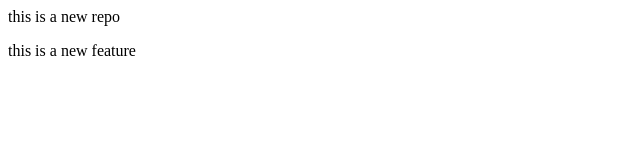
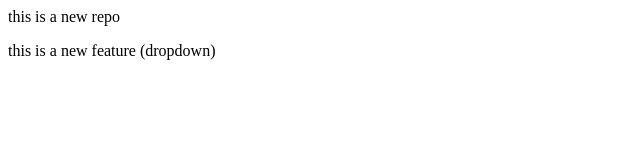
Before and after one commit to Chandra6299/localrepo, a plain HTML site: page index.html in a window 1280 px wide. Shown: the full height of the page, 0-640 px from the left. Drawn offline with Linux system fonts and the light colour scheme.

Commit message:
add dropdown

```diff
--- a/index.html
+++ b/index.html
@@ -1,5 +1,3 @@
 <p> this is a new repo</p>
 <p>
-    this is a new feature
-
-</p>
+    this is a new feature (dropdown)</p>
```
